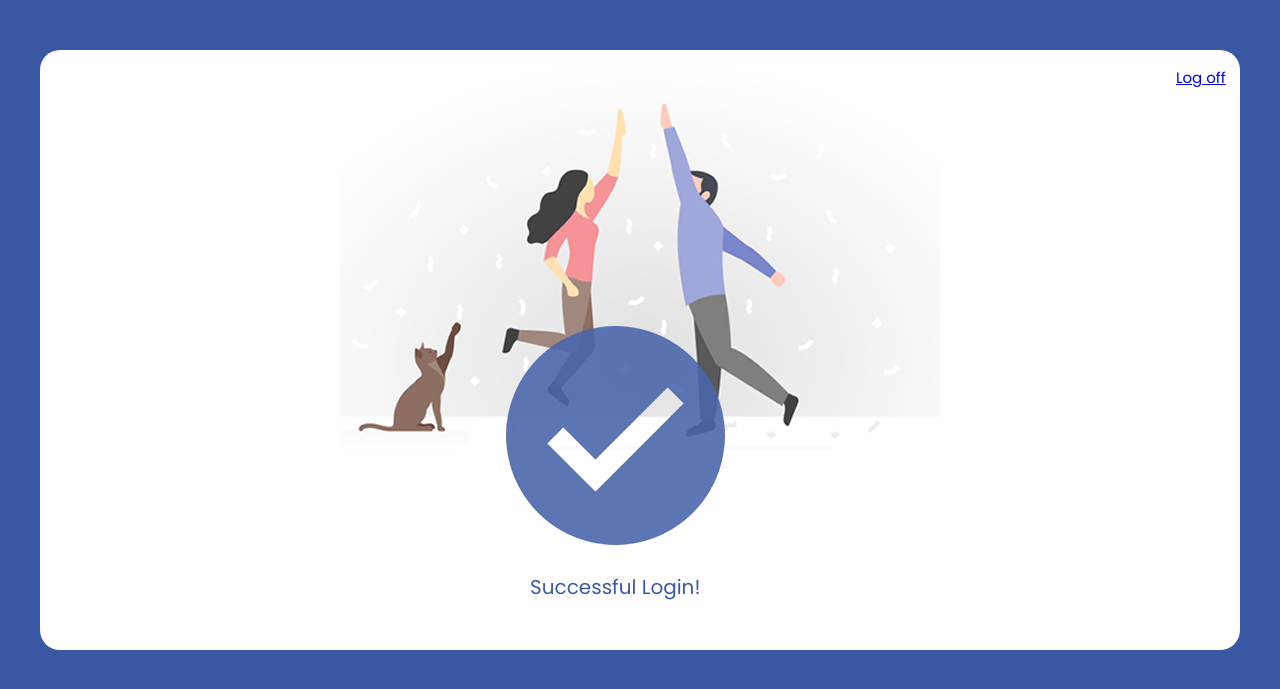
After one commit to TEAM-101/Login_Page, a PHP site: page /home.php in a window 1280 px wide. The commit adds this page. Shown: the top 689 px of the page. Run offline with PHP 8.4, Linux system fonts and the light colour scheme; the visitor is signed in with stand-in values (Sample User, id 1).

```diff
--- /dev/null
+++ b/HNG Task 1/home.php
@@ -0,0 +1,89 @@
+<?php
+session_start();
+if (isset($_SESSION['username'])) {
+//var_dump($_SESSION['admin']);
+$user = $_SESSION['username'];
+?>
+<!DOCTYPE html>
+<!DOCTYPE html>
+<html>
+<head>
+	<title>Successful Login</title>
+	<meta charset="UTF-8">
+    <meta name="viewport" content="width=device-width, initial-scale=1.0">
+    <meta http-equiv="X-UA-Compatible" content="ie=edge">
+    <link href='https://fonts.googleapis.com/css?family=Roboto' rel='stylesheet'>
+	<style type="text/css">
+		@font-face{
+		font-family: myFirstFont;
+		src:url(Poppins-Regular.otf);
+	}
+
+
+	body{
+		background-color: #3A58A4;
+		font-family: myFirstFont;
+	}
+	#signup_container{
+		width: 1200px;
+		height: 600px;
+		margin:  50px auto;
+
+		/*margin top: 50px;*/
+		background-color: white;
+		border-radius: 20px;
+	}
+
+	.success_image{
+		margin-left: 300px;
+		position: absolute;
+	}
+
+	.icon{
+		margin-top: 260px;
+		margin-left: 450px;
+		position: relative;
+	}
+
+	.close{
+		cursor: pointer;
+		position: absolute;
+		margin-left: 430px;
+		margin-top: 15px;
+		border:none;
+		background-color: white;
+		font-size: 15px;
+		font-family: myFirstFont;
+		color:#3A58A4;
+	}
+
+	.success_text{
+		font-size: 20px;
+		color: #3A58A4;
+		margin-left: 490px;
+		margin-top: 5px;
+
+	}
+	</style>
+</head>
+<body>
+	<div id="signup_container">
+		<img src="img/fogg-success-2.png" class="success_image">
+		<img src="img/icon1.png" class="icon">
+		<button class="close" onclick="document.getElementById('signup_container').style.display='none'" ><a href="index.php">Log off</a></button>
+		<p class="success_text">Successful Login!</p>
+	</div>
+
+</body>
+</html>
+
+<?php
+
+}
+  else {
+    header ("Location: index.php");
+    exit();
+    }
+
+
+?>
--- a/HNG Task 1/index.php
+++ b/HNG Task 1/index.php
@@ -13,7 +13,7 @@
     <meta http-equiv="X-UA-Compatible" content="ie=edge">
     <link href="https://fonts.googleapis.com/css?family=Roboto&display=swap" rel="stylesheet">
     <link rel="stylesheet" href="./css/font-awesome-4.7.0/css/font-awesome.min.css">
-    <link rel="stylesheet" href="./css/style.css">
+    <link rel="stylesheet" href="./css/sign-in.css">
     <title>Log In Page</title>
 </head>
 
@@ -51,7 +51,7 @@
                     <a href="#"><i class="fa fa-twitter" aria-hidden="true"></i></a>
                 </div>
 
-                <p class="need">Need an account? <a href="#">Sign up here</a></p>
+                <p class="need">Need an account? <a href="./pages/sign up.html">Sign up here</a></p>
             </div>
         </section>
     </main>
--- a/HNG Task 1/users.json
+++ b/HNG Task 1/users.json
@@ -1,5 +1 @@
-[
-  {"username":"tego", "password":"jusleisnie"},
-  {"username":"chisom", "password":"jusleisniet"},
-  {"username":"laide", "password":"jusleisniet"}
-]
+[{"username":"tego","password":"jusleisnie"},{"username":"chisom","password":"jusleisniet"},{"username":"laide","password":"jusleisniet"},{"username":"teevona","password":"st","email":"teevona@gmail.com","name":"Trego"}]
```
Also changed, not shown: HNG Task 1/create_user.php (+41 -5 lines), HNG Task 1/js/index.js (added, +16 -0 lines), HNG Task 1/logon.php (+4 -7 lines), HNG Task 1/pages/sign up.html (added, +65 -0 lines), HNG Task 1/Poppins-Regular.otf (added), HNG Task 1/img/backgroud-img.jpg (added), HNG Task 1/img/fogg-success-2.png (added), HNG Task 1/img/icon1.png (added), HNG Task 1/img/signupbg.jpg (added).
